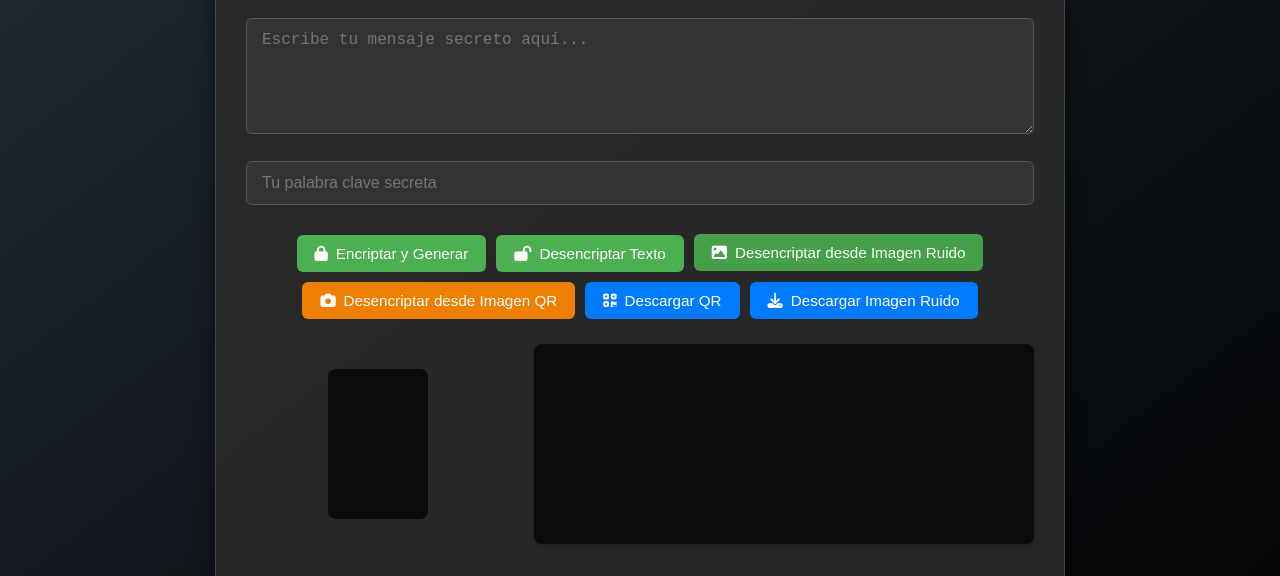
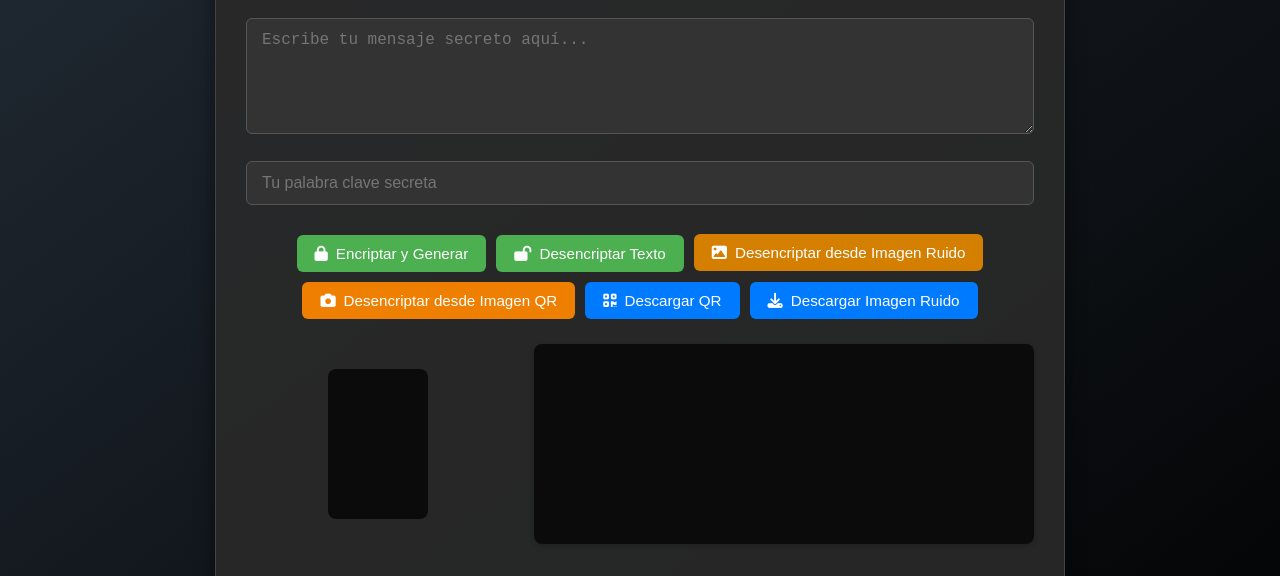
Before and after one commit to RoberthGarcia1404/Crypto-QR, a plain HTML site: page Proyecto encrip/vr 0.2.html in a window 1280 px wide. In both pictures the pointer is over the button "Desencriptar desde Imagen Ruido". Shown: the part 156-732 px from the top of the page. Drawn offline with nearby package versions, Linux system fonts and the light colour scheme.

Commit message:
Update vr 0.2.html

```diff
--- a/Proyecto encrip/vr 0.2.html
+++ b/Proyecto encrip/vr 0.2.html
@@ -92,6 +92,9 @@
 
         .button-bsc {
              background: #ee7f00;
+        }
+        .button-bsc:hover {
+             background: #d47f00;
         }
         #qrcode {
             margin: 25px auto;
```
